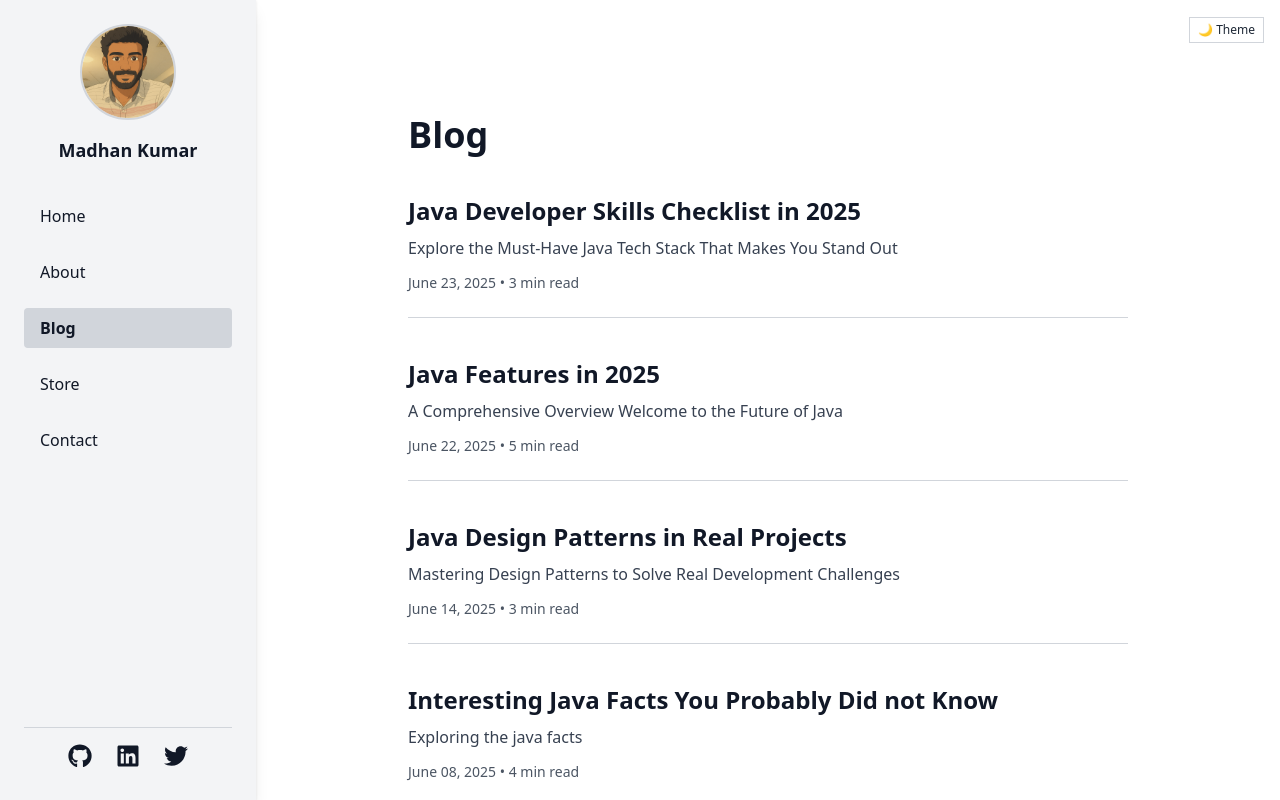
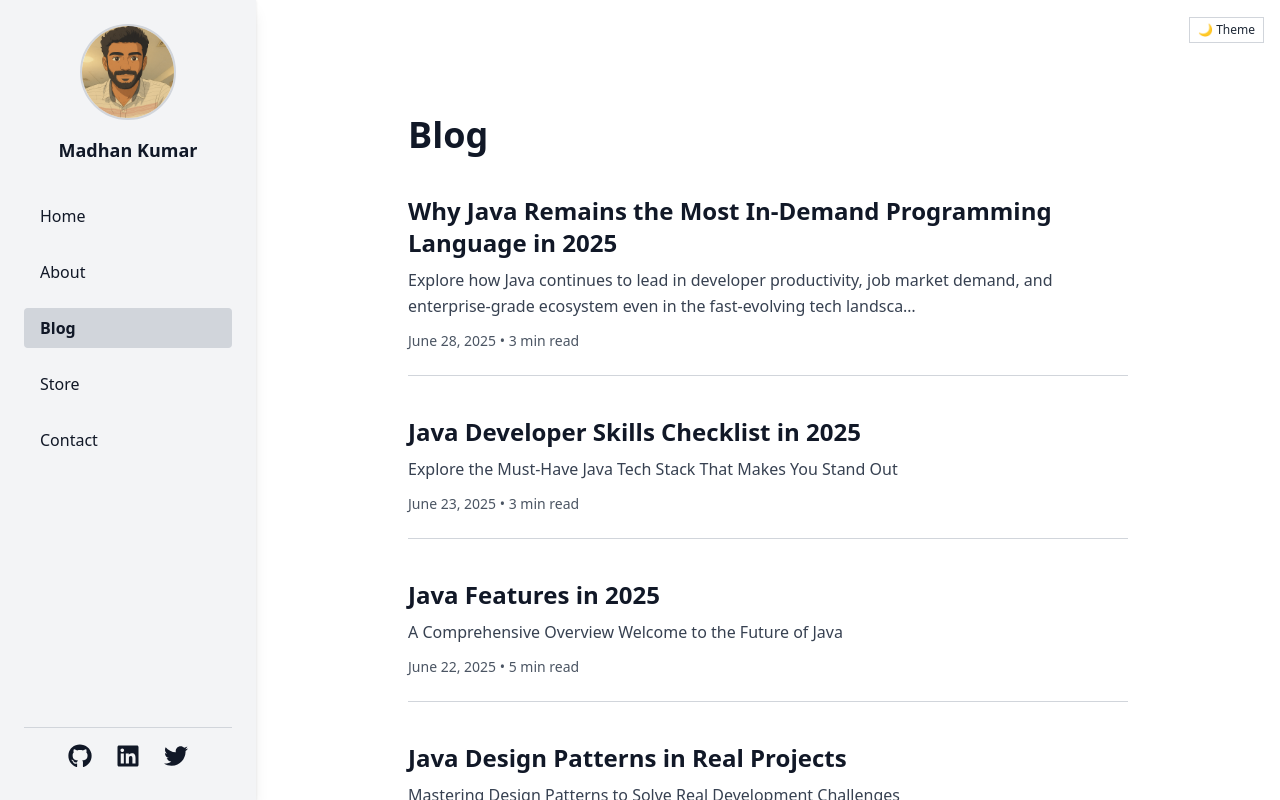
Before and after one commit to iammadhankumar/iammadhankumar.github.io, a React (Create React App) app: page /blog in a window 1280 px wide. Built offline with nearby package versions, Linux system fonts and the light colour scheme.

Commit message:
blog add

```diff
--- a/src/data/blogs.js
+++ b/src/data/blogs.js
@@ -34,6 +34,13 @@ const blogPosts = [
     description: 'Explore the Must-Have Java Tech Stack That Makes You Stand Out',
     url: 'https://dev.to/iammadhankumar/java-developer-skills-checklist-in-2025-9i4',
   },
+  {
+    title: 'Why Java Remains the Most In-Demand Programming Language in 2025',
+    date: 'June 28, 2025',
+    readTime: '3 min read',
+    description: 'Explore how Java continues to lead in developer productivity, job market demand, and enterprise-grade ecosystem even in the fast-evolving tech landscape of 2025',
+    url: 'https://dev.to/iammadhankumar/why-java-remains-the-most-in-demand-programming-language-in-2025-297l',
+  },
   // Add more blog objects with readTime...
 ];
 
--- a/src/pages/about.jsx
+++ b/src/pages/about.jsx
@@ -38,7 +38,7 @@ function About() {
         Proficient in working with databases such as MySQL, PostgreSQL, and MongoDB, with strong capabilities in designing, implementing, and managing relational and non-relational databases efficiently.
       </p>
       <p className="mb-4">
-        Skilled in designing and maintaining technical documentation, such as Entity-Relationship diagrams and Swagger API
+        Skilled in designing and maintaining technical documentation, such as Entity-Relationship diagrams and Swagger API.
       </p>
       <p className="mb-4">
         Well-versed in Angular, with practical knowledge of creating reusable components, services, and working with commonly used modules.
```
